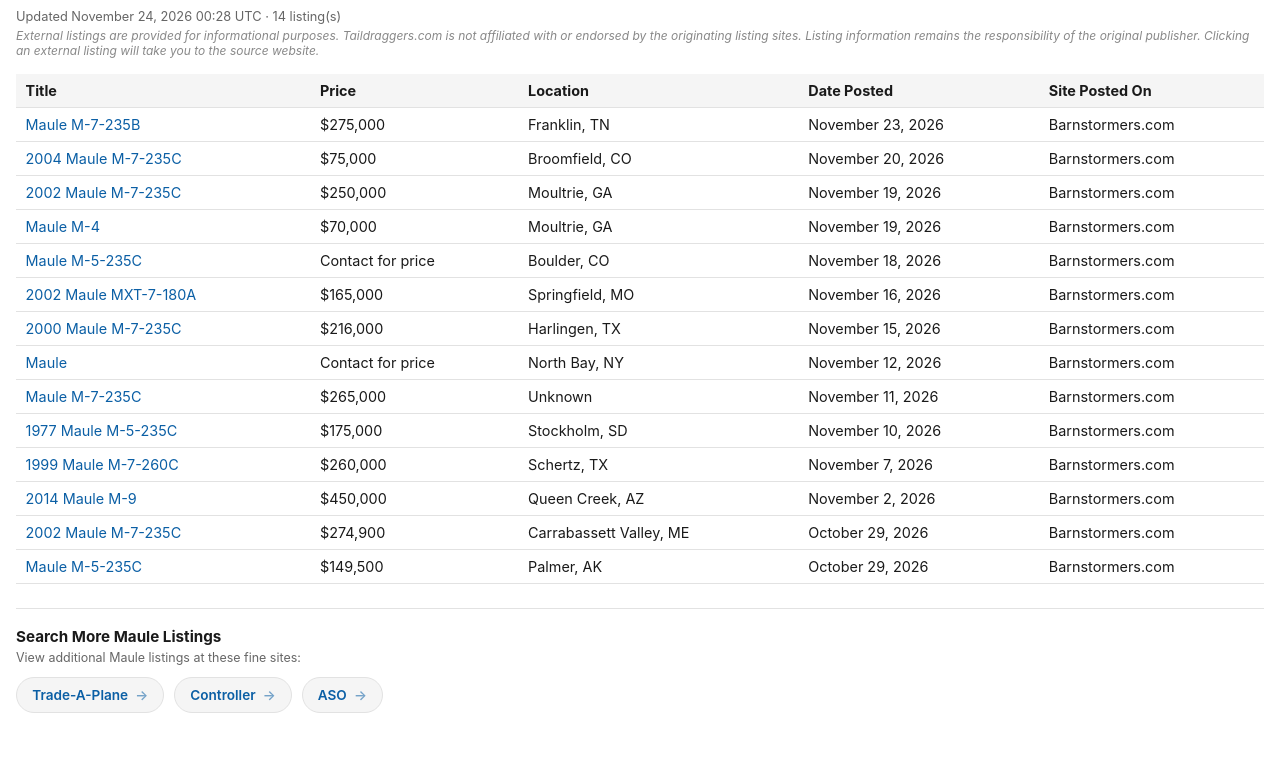
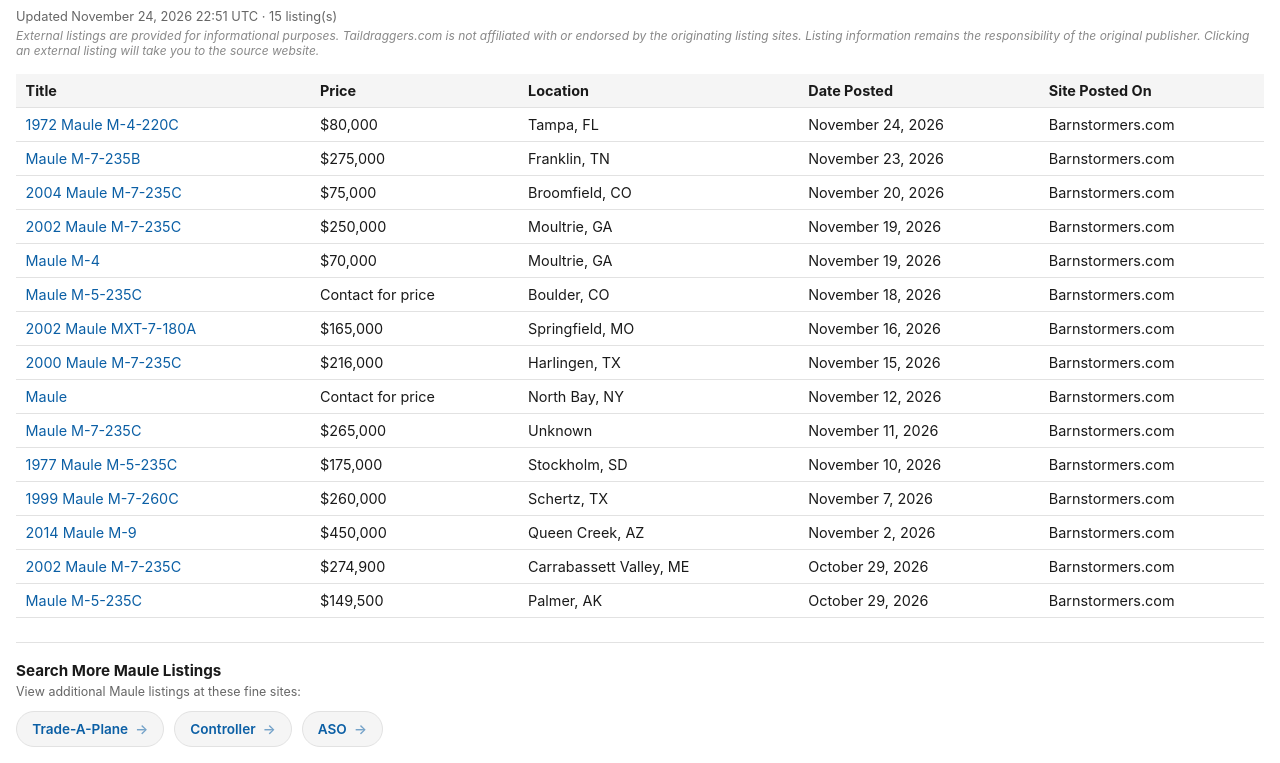
Before and after one commit to taildraggers/maule-aircraft-for-sale, a plain HTML site: page docs/index.html in a window 1280 px wide. Shown: the part 43-806 px from the top of the page. Drawn offline with Linux system fonts and the light colour scheme.

Commit message:
Update Maule listings (2026-11-24)

```diff
--- a/docs/index.html
+++ b/docs/index.html
@@ -76,13 +76,14 @@
 </head>
 <body>
   <h1>Other Maule Ads on the Web</h1>
-  <div class="updated">Updated November 24, 2026 00:28 UTC &middot; 14 listing(s)</div>
+  <div class="updated">Updated November 24, 2026 22:51 UTC &middot; 15 listing(s)</div>
   <div class="disclaimer">External listings are provided for informational purposes. Taildraggers.com is not affiliated with or endorsed by the originating listing sites. Listing information remains the responsibility of the original publisher. Clicking an external listing will take you to the source website.</div>
   <table>
     <thead>
       <tr><th>Title</th><th>Price</th><th>Location</th><th>Date Posted</th><th>Site Posted On</th></tr>
     </thead>
     <tbody>
+        <tr><td><a href="https://www.barnstormers.com/classified-2059305-1972-Maule-M-4-220c.html" target="_blank" rel="noopener noreferrer">1972 Maule M-4-220C</a></td><td>$80,000</td><td>Tampa, FL</td><td>November 24, 2026</td><td>Barnstormers.com</td></tr>
         <tr><td><a href="https://www.barnstormers.com/classified-2058091-Maule-M-7-235B.html" target="_blank" rel="noopener noreferrer">Maule M-7-235B</a></td><td>$275,000</td><td>Franklin, TN</td><td>November 23, 2026</td><td>Barnstormers.com</td></tr>
         <tr><td><a href="https://www.barnstormers.com/classified-2084843-2004-Maule-M7-235C-Project.html" target="_blank" rel="noopener noreferrer">2004 Maule M-7-235C</a></td><td>$75,000</td><td>Broomfield, CO</td><td>November 20, 2026</td><td>Barnstormers.com</td></tr>
         <tr><td><a href="https://www.barnstormers.com/classified-2074521-2002-MAULE-M-7-235C.html" target="_blank" rel="noopener noreferrer">2002 Maule M-7-235C</a></td><td>$250,000</td><td>Moultrie, GA</td><td>November 19, 2026</td><td>Barnstormers.com</td></tr>
```
